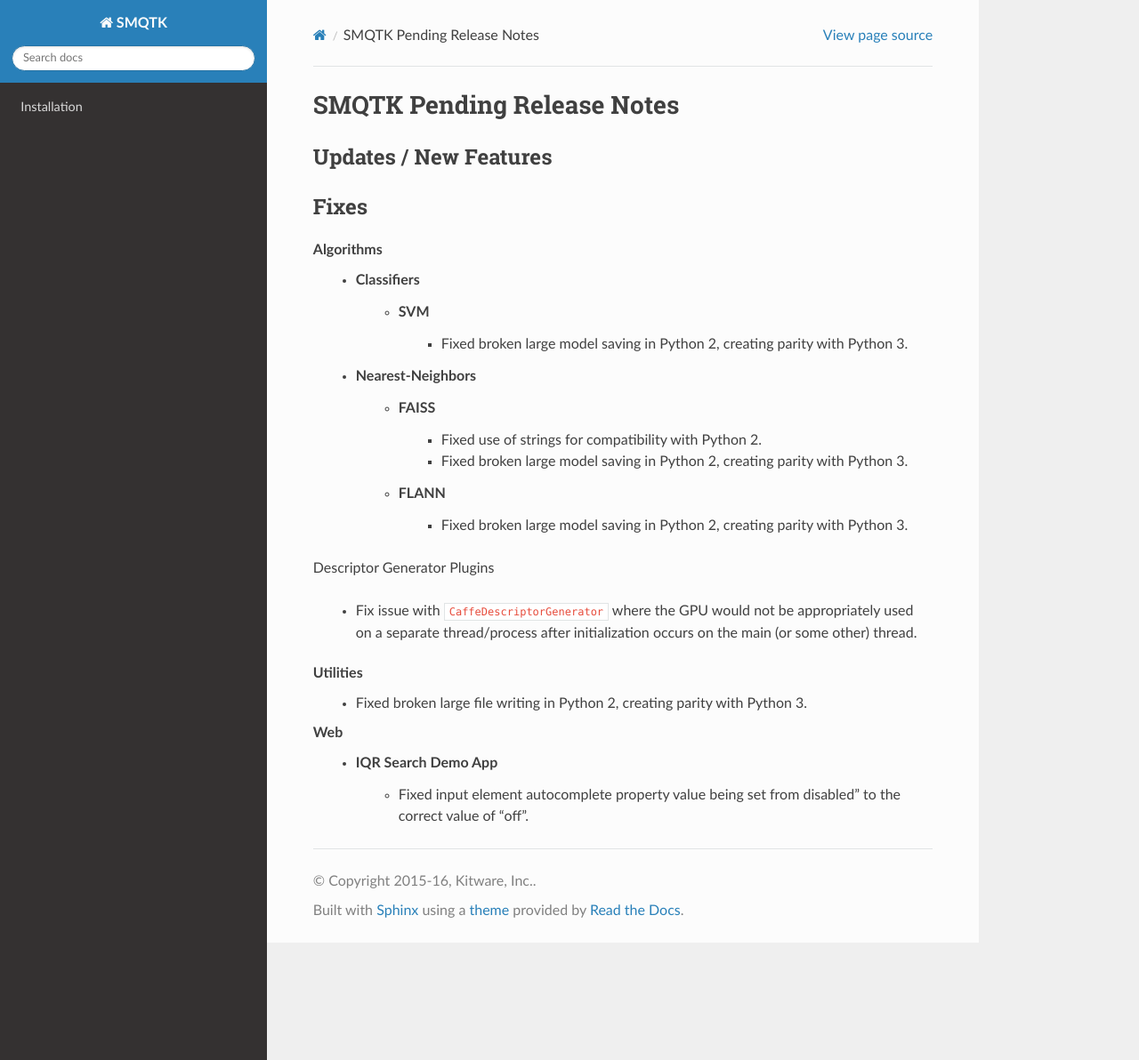
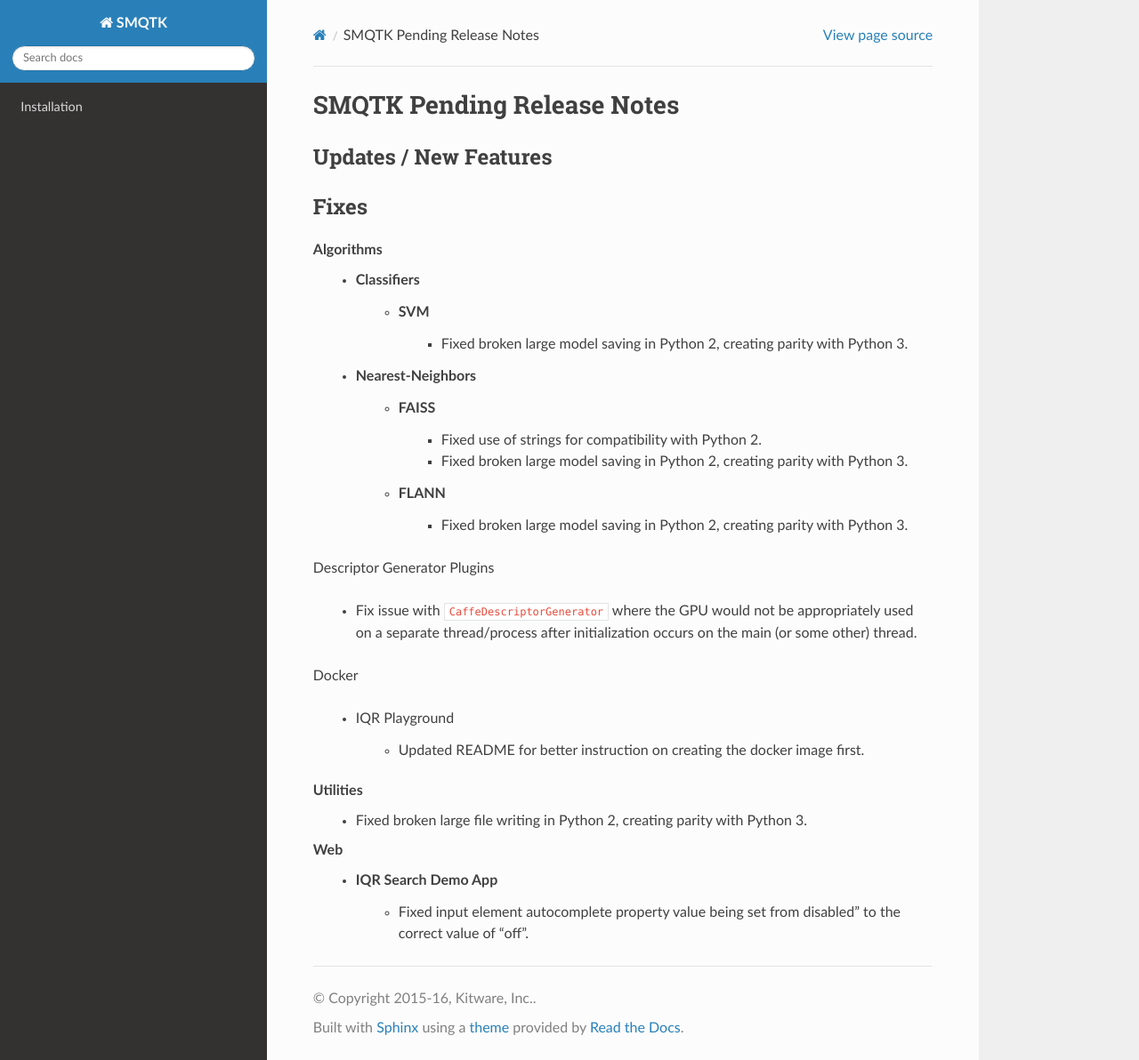
Before and after one commit to Kitware/SMQTK-Detection, a Sphinx documentation site: the page built from docs/release_notes/pending_release.rst, in a window 1280 px wide and 1192 px high. Shown: the whole window at 89% size. Built offline with Sphinx 7.4.7 and the Read the Docs theme 2.0.0, drawn with Linux system fonts in a browser that asks for light colours; pages that are not in the unit, such as notebooks, are missing from menus; the version number could not be read and is left out.

Commit message:
Updated IQR docker image README for better clarity of instruction

```diff
--- a/docs/release_notes/pending_release.rst
+++ b/docs/release_notes/pending_release.rst
@@ -29,6 +29,13 @@ Descriptor Generator Plugins
       appropriately used on a separate thread/process after initialization occurs on
       the main (or some other) thread.
 
+Docker
+
+    - IQR Playground
+
+        - Updated README for better instruction on creating the docker image
+          first.
+
 Utilities
     - Fixed broken large file writing in Python 2, creating parity
       with Python 3.
```
